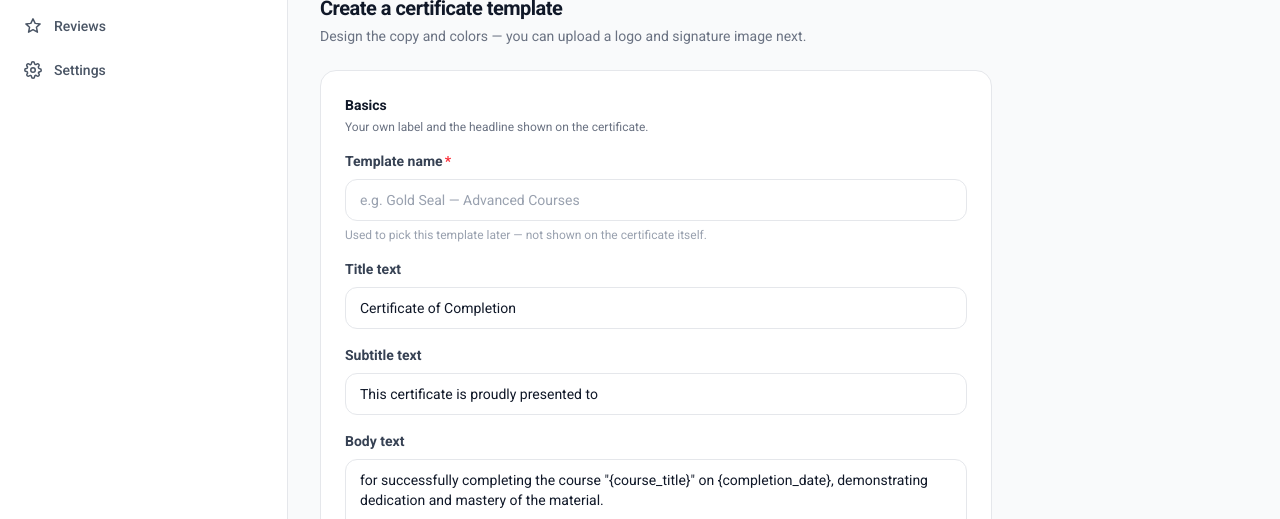
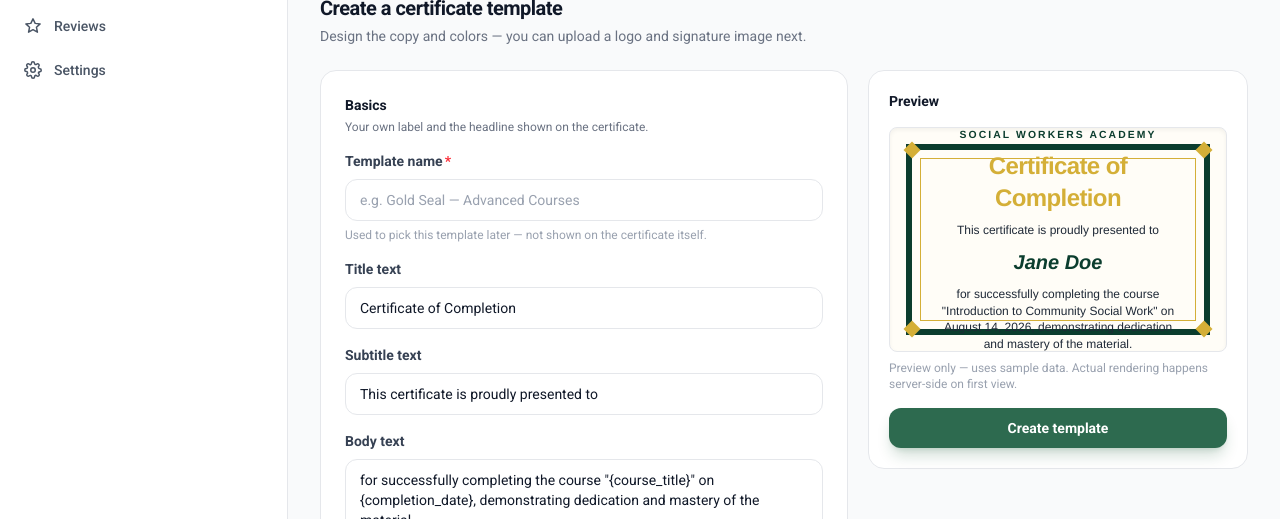
Before and after one commit to SwcAdminNg/social-work-admin, a Next.js app: page /dashboard/certificates/new in a window 1280 px wide. Shown: the part 142-661 px from the top of the page. Built offline with nearby package versions, Linux system fonts and the light colour scheme; no server answers.

Commit message:
Added the preview and fixed the prefill of the thumbnails of the logo and signature images.

```diff
--- a/app/dashboard/certificates/new/page.tsx
+++ b/app/dashboard/certificates/new/page.tsx
@@ -5,7 +5,7 @@ import { CreateTemplateForm } from "@/components/certificates-admin/CreateTempla
 
 export default function NewCertificateTemplatePage() {
   return (
-    <div className="flex flex-col gap-6 max-w-2xl">
+    <div className="flex flex-col gap-6">
       <div>
         <Link
           href="/dashboard/certificates"
--- a/components/certificates-admin/CertificateImageUploader.tsx
+++ b/components/certificates-admin/CertificateImageUploader.tsx
@@ -1,7 +1,6 @@
 "use client";
 
 import { useRef, useState } from "react";
-import Image from "next/image";
 import { toast } from "sonner";
 import { ApiError } from "@/lib/api/client";
 import { getLogoUploadUrl, getSignatureUploadUrl } from "@/lib/api/certificates-client";
@@ -63,13 +62,8 @@ export function CertificateImageUploader({
       <div className="flex items-center gap-4">
         <div className="w-24 h-24 rounded-lg bg-gray-100 dark:bg-gray-800 flex-shrink-0 overflow-hidden flex items-center justify-center">
           {currentImageUrl && (
-            <Image
-              src={currentImageUrl}
-              alt={label}
-              width={96}
-              height={96}
-              className="object-contain w-full h-full"
-            />
+            // eslint-disable-next-line @next/next/no-img-element
+            <img src={currentImageUrl} alt={label} className="object-contain w-full h-full" />
           )}
         </div>
         <input ref={fileInputRef} type="file" accept="image/*" className="hidden" onChange={handleFileSelected} />
--- /dev/null
+++ b/components/certificates-admin/CertificatePreview.tsx
@@ -0,0 +1,160 @@
+"use client";
+
+import type { TemplateFormState } from "./TemplateFormFields";
+
+const SAMPLE_VALUES = {
+  student_name: "Jane Doe",
+  course_title: "Introduction to Community Social Work",
+  instructor_name: "Dr. John Smith",
+};
+
+const KNOWN_PLACEHOLDERS = new Set([
+  "student_name",
+  "course_title",
+  "completion_date",
+  "instructor_name",
+  "organization_name",
+]);
+
+function sampleCompletionDate(): string {
+  return new Date().toLocaleDateString("en-US", { month: "long", day: "numeric", year: "numeric" });
+}
+
+function fontStack(fontFamily: string): string {
+  switch (fontFamily) {
+    case "Times-Roman":
+      return '"Times New Roman", Times, serif';
+    case "Courier":
+      return '"Courier New", Courier, monospace';
+    default:
+      return "Helvetica, Arial, sans-serif";
+  }
+}
+
+export function findUnknownPlaceholders(bodyText: string): string[] {
+  const found = new Set<string>();
+  const re = /\{(\w+)\}/g;
+  let match: RegExpExecArray | null;
+  while ((match = re.exec(bodyText))) {
+    if (!KNOWN_PLACEHOLDERS.has(match[1])) found.add(match[1]);
+  }
+  return Array.from(found);
+}
+
+function renderBodyText(bodyText: string, organizationName: string): string {
+  const values: Record<string, string> = {
+    ...SAMPLE_VALUES,
+    completion_date: sampleCompletionDate(),
+    organization_name: organizationName || "Social Workers Academy",
+  };
+  return bodyText.replace(/\{(\w+)\}/g, (match, key: string) => (key in values ? values[key] : match));
+}
+
+export function CertificatePreview({
+  state,
+  logoUrl,
+  signatureImageUrl,
+}: {
+  state: TemplateFormState;
+  logoUrl?: string | null;
+  signatureImageUrl?: string | null;
+}) {
+  const unknownPlaceholders = findUnknownPlaceholders(state.bodyText);
+  const borderWidth = state.borderStyle === "CLASSIC" ? 6 : 3;
+  const borderColor = state.borderStyle === "CLASSIC" ? state.primaryColor : state.accentColor;
+
+  return (
+    <div className="flex flex-col gap-2">
+      <div
+        className="relative w-full aspect-[3/2] overflow-hidden rounded-lg border border-gray-200 dark:border-gray-800 shadow-inner"
+        style={{ backgroundColor: state.backgroundColor || "#FFFFFF", fontFamily: fontStack(state.fontFamily) }}
+      >
+        {state.borderStyle !== "NONE" && (
+          <div className="absolute inset-3 sm:inset-4" style={{ border: `${borderWidth}px solid ${borderColor}` }}>
+            {state.borderStyle === "CLASSIC" && (
+              <>
+                <div className="absolute inset-2" style={{ border: `1.5px solid ${state.accentColor}` }} />
+                {["-top-1.5 -left-1.5", "-top-1.5 -right-1.5", "-bottom-1.5 -left-1.5", "-bottom-1.5 -right-1.5"].map(
+                  (pos) => (
+                    <span
+                      key={pos}
+                      className={`absolute ${pos} w-3 h-3 rotate-45`}
+                      style={{ backgroundColor: state.accentColor }}
+                    />
+                  )
+                )}
+              </>
+            )}
+          </div>
+        )}
+
+        <div className="absolute inset-0 flex flex-col items-center justify-center text-center px-8 sm:px-12 py-6 gap-1">
+          {logoUrl && (
+            // eslint-disable-next-line @next/next/no-img-element
+            <img src={logoUrl} alt="" className="h-8 sm:h-10 object-contain mb-1" />
+          )}
+          <p
+            className="text-[0.55rem] sm:text-[0.65rem] font-bold uppercase tracking-[0.2em]"
+            style={{ color: state.primaryColor }}
+          >
+            {state.organizationName || "Social Workers Academy"}
+          </p>
+          <h2 className="text-lg sm:text-2xl font-extrabold tracking-tight mt-1" style={{ color: state.accentColor }}>
+            {state.titleText || "Certificate of Completion"}
+          </h2>
+          {state.subtitleText && (
+            <p className="text-[0.65rem] sm:text-xs mt-1" style={{ color: state.textColor }}>
+              {state.subtitleText}
+            </p>
+          )}
+          <p className="text-base sm:text-xl font-bold italic mt-1.5" style={{ color: state.primaryColor }}>
+            {SAMPLE_VALUES.student_name}
+          </p>
+          <p className="text-[0.6rem] sm:text-xs max-w-md mt-1.5 leading-snug" style={{ color: state.textColor }}>
+            {renderBodyText(state.bodyText, state.organizationName)}
+          </p>
+
+          {(state.signatureName || signatureImageUrl) && (
+            <div className="flex flex-col items-center mt-4 sm:mt-6">
+              {signatureImageUrl ? (
+                // eslint-disable-next-line @next/next/no-img-element
+                <img src={signatureImageUrl} alt="" className="h-6 sm:h-8 object-contain mb-1" />
+              ) : (
+                <div className="w-20 sm:w-28 h-px mb-1" style={{ backgroundColor: state.textColor, opacity: 0.4 }} />
+              )}
+              <p className="text-[0.55rem] sm:text-[0.65rem] font-semibold" style={{ color: state.textColor }}>
+                {state.signatureName || "Signature"}
+              </p>
+              {state.signatureTitle && (
+                <p className="text-[0.5rem] sm:text-[0.6rem]" style={{ color: state.textColor, opacity: 0.7 }}>
+                  {state.signatureTitle}
+                </p>
+              )}
+            </div>
+          )}
+
+          {state.footerText && (
+            <p
+              className="absolute bottom-2 sm:bottom-3 left-0 right-0 text-[0.5rem] sm:text-[0.6rem] opacity-60 px-6"
+              style={{ color: state.textColor }}
+            >
+              {state.footerText}
+            </p>
+          )}
+        </div>
+      </div>
+
+      <p className="text-xs text-gray-400 dark:text-gray-600">
+        Preview only — uses sample data. Actual rendering happens server-side on first view.
+      </p>
+
+      {unknownPlaceholders.length > 0 && (
+        <p className="text-xs text-amber-600 dark:text-amber-500">
+          Unknown placeholder{unknownPlaceholders.length > 1 ? "s" : ""}:{" "}
+          {unknownPlaceholders.map((p) => `{${p}}`).join(", ")} — rendering will fail for students until this is
+          fixed.
+        </p>
+      )}
+    </div>
+  );
+}
--- a/components/certificates-admin/CreateTemplateForm.tsx
+++ b/components/certificates-admin/CreateTemplateForm.tsx
@@ -7,6 +7,7 @@ import { ApiError } from "@/lib/api/client";
 import { createCertificateTemplate } from "@/lib/api/certificates-client";
 import { IconSpinner } from "@/components/dashboard/icons";
 import { TemplateFormFields, type TemplateFormState } from "./TemplateFormFields";
+import { CertificatePreview } from "./CertificatePreview";
 
 const DEFAULT_STATE: TemplateFormState = {
   name: "",
@@ -69,17 +70,25 @@ export function CreateTemplateForm() {
   }
 
   return (
-    <form onSubmit={handleSubmit} className="flex flex-col gap-5">
+    <form onSubmit={handleSubmit} className="grid grid-cols-1 lg:grid-cols-[1fr_380px] gap-5 items-start">
+      <div className="flex flex-col gap-5 min-w-0">
         <TemplateFormFields state={state} onChange={handleChange} />
+      </div>
 
+      <div className="lg:sticky lg:top-[88px] flex flex-col gap-4">
+        <div className="rounded-2xl bg-white dark:bg-gray-900 border border-gray-200 dark:border-gray-800 p-5 flex flex-col gap-4">
+          <h3 className="text-sm font-bold text-gray-900 dark:text-white">Preview</h3>
+          <CertificatePreview state={state} />
           <button
             type="submit"
             disabled={submitting}
-        className="inline-flex items-center justify-center gap-2 px-5 py-3 rounded-xl text-sm font-bold text-white bg-[#2D6A4F] hover:bg-[#1e4d38] shadow-lg shadow-green-900/20 transition-all duration-200 disabled:opacity-70 disabled:cursor-not-allowed cursor-pointer"
+            className="inline-flex items-center justify-center gap-2 px-5 py-2.5 rounded-xl text-sm font-bold text-white bg-[#2D6A4F] hover:bg-[#1e4d38] shadow-lg shadow-green-900/20 transition-all duration-200 disabled:opacity-70 disabled:cursor-not-allowed cursor-pointer"
           >
             {submitting && <IconSpinner className="text-white/80" />}
             {submitting ? "Creating…" : "Create template"}
           </button>
+        </div>
+      </div>
     </form>
   );
 }
--- a/components/certificates-admin/TemplateEditor.tsx
+++ b/components/certificates-admin/TemplateEditor.tsx
@@ -12,6 +12,7 @@ import { ToggleField } from "@/components/courses-admin/FormControls";
 import { ConfirmDialog } from "@/components/courses-admin/ConfirmDialog";
 import { TemplateFormFields, type TemplateFormState } from "./TemplateFormFields";
 import { CertificateImageUploader } from "./CertificateImageUploader";
+import { CertificatePreview } from "./CertificatePreview";
 
 function toFormState(template: CertificateTemplate): TemplateFormState {
   return {
@@ -172,17 +173,29 @@ export function TemplateEditor({ initialTemplate }: { initialTemplate: Certifica
         </div>
       </div>
 
-      <form onSubmit={handleSave} className="flex flex-col gap-5">
+      <form onSubmit={handleSave} className="grid grid-cols-1 lg:grid-cols-[1fr_380px] gap-5 items-start">
+        <div className="flex flex-col gap-5 min-w-0">
           <TemplateFormFields state={state} onChange={handleChange} />
+        </div>
 
+        <div className="lg:sticky lg:top-[88px] flex flex-col gap-4">
+          <div className="rounded-2xl bg-white dark:bg-gray-900 border border-gray-200 dark:border-gray-800 p-5 flex flex-col gap-4">
+            <h3 className="text-sm font-bold text-gray-900 dark:text-white">Preview</h3>
+            <CertificatePreview
+              state={state}
+              logoUrl={template.logo_url}
+              signatureImageUrl={template.signature_image_url}
+            />
             <button
               type="submit"
               disabled={saving}
-          className="inline-flex items-center justify-center gap-2 px-5 py-3 rounded-xl text-sm font-bold text-white bg-[#2D6A4F] hover:bg-[#1e4d38] shadow-lg shadow-green-900/20 transition-all duration-200 disabled:opacity-70 disabled:cursor-not-allowed cursor-pointer self-start"
+              className="inline-flex items-center justify-center gap-2 px-5 py-2.5 rounded-xl text-sm font-bold text-white bg-[#2D6A4F] hover:bg-[#1e4d38] shadow-lg shadow-green-900/20 transition-all duration-200 disabled:opacity-70 disabled:cursor-not-allowed cursor-pointer"
             >
               {saving && <IconSpinner className="text-white/80" />}
               {saving ? "Saving…" : "Save changes"}
             </button>
+          </div>
+        </div>
       </form>
 
       <ConfirmDialog
```
Lines whose indentation alone changed are shown as unchanged.
